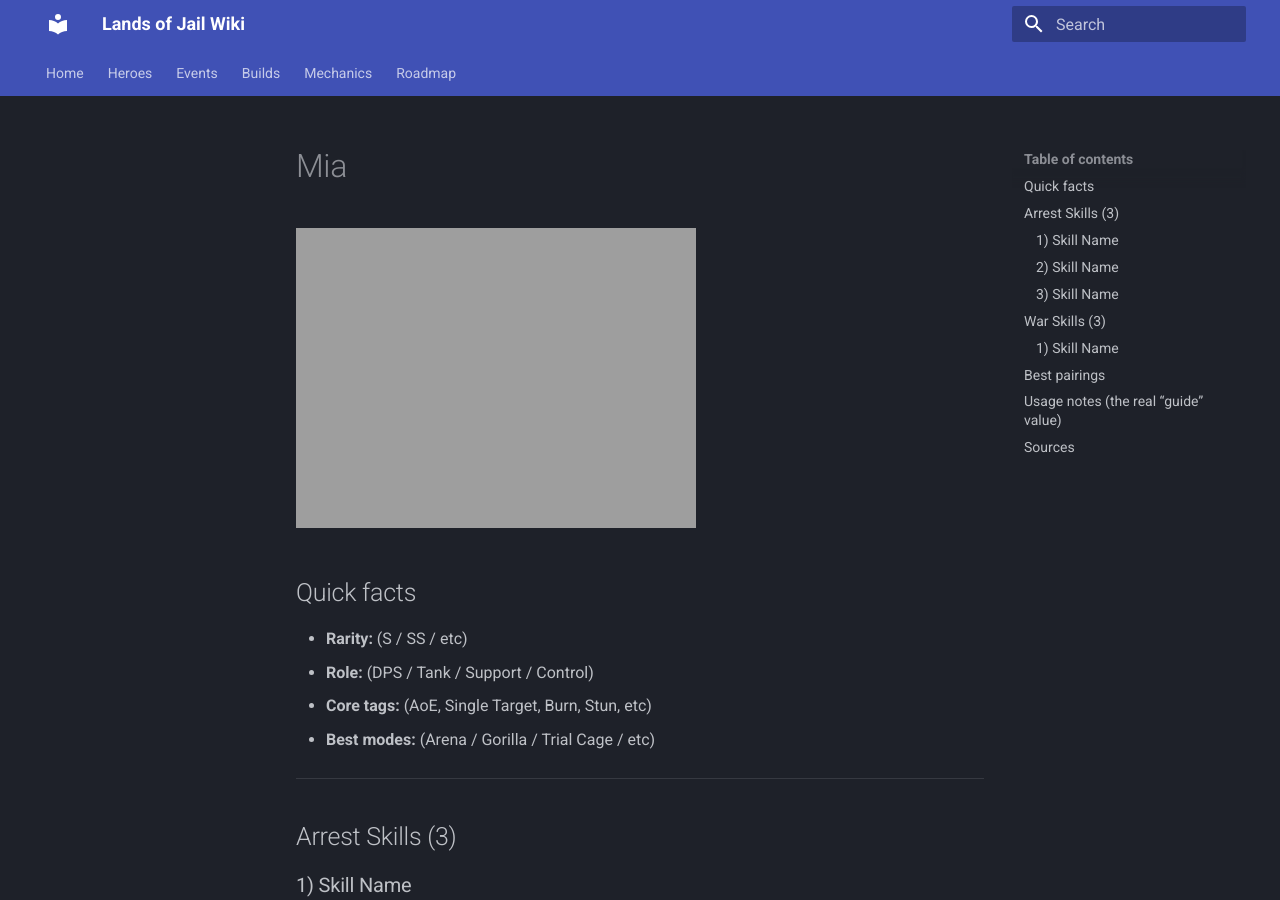
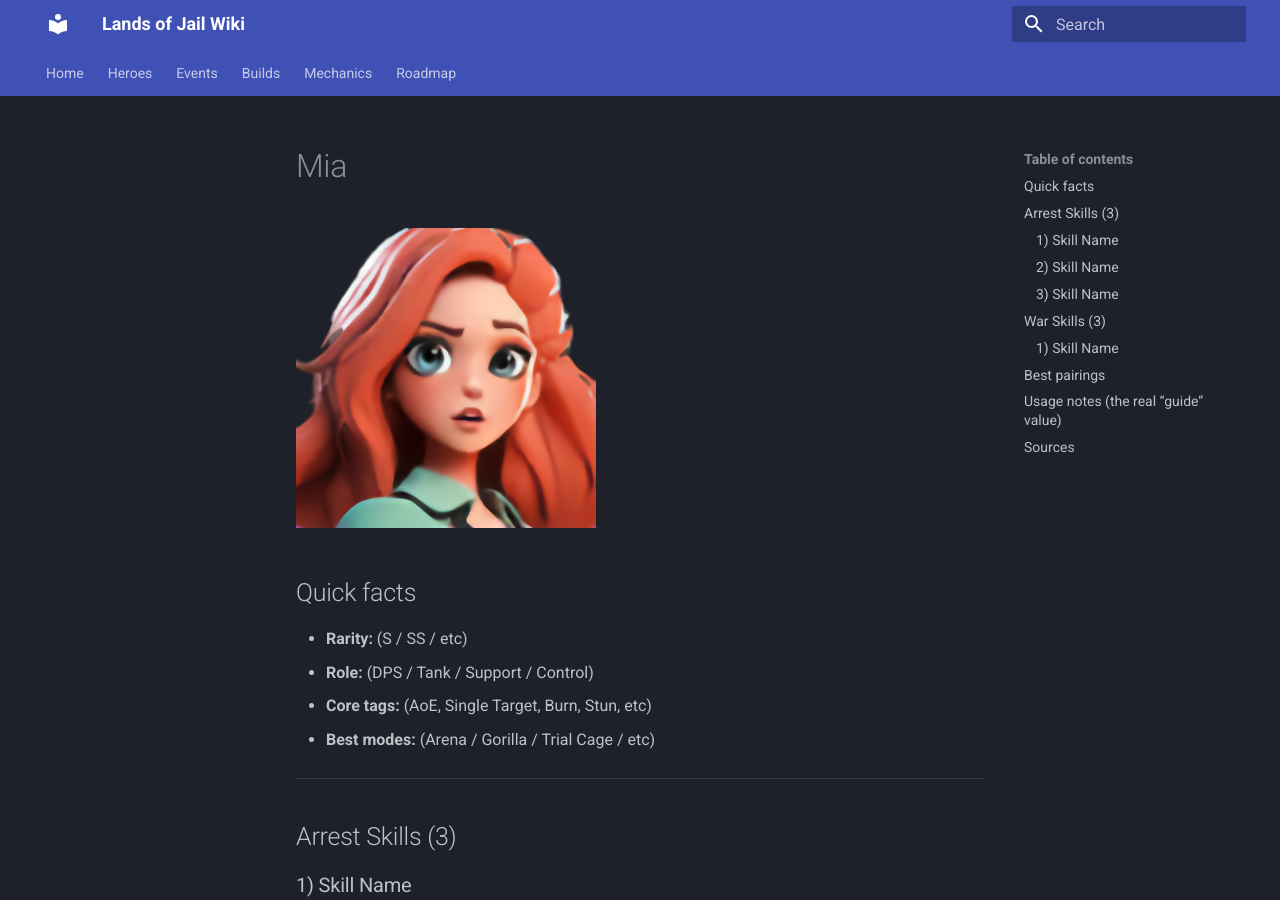
Before and after one commit to tprivitor/jails-wiki, an MkDocs documentation site: the page built from docs/heroes/mia.md, in a window 1280 px wide and 900 px high. Built offline with MkDocs 1.6.1 and Material for MkDocs 9.7.7, drawn with Linux system fonts in a browser that asks for light colours.

Commit message:
Update Mia image path in documentation

```diff
--- a/docs/heroes/mia.md
+++ b/docs/heroes/mia.md
@@ -1,6 +1,6 @@
 # Mia
 
-![Mia](../assets/heroes/10021 (1).png)
+![Mia](../assets/heroes/mia.png)
 
 ## Quick facts
 - **Rarity:** (S / SS / etc)
```
